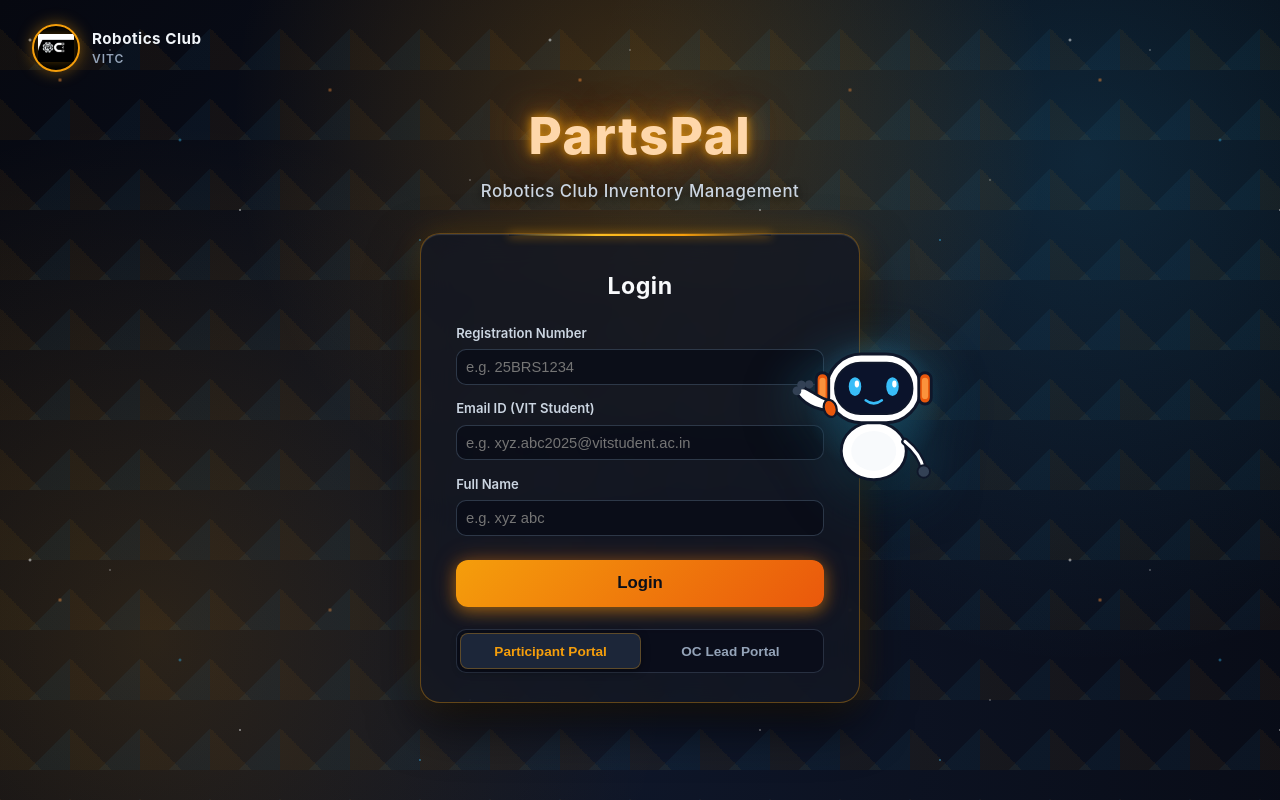
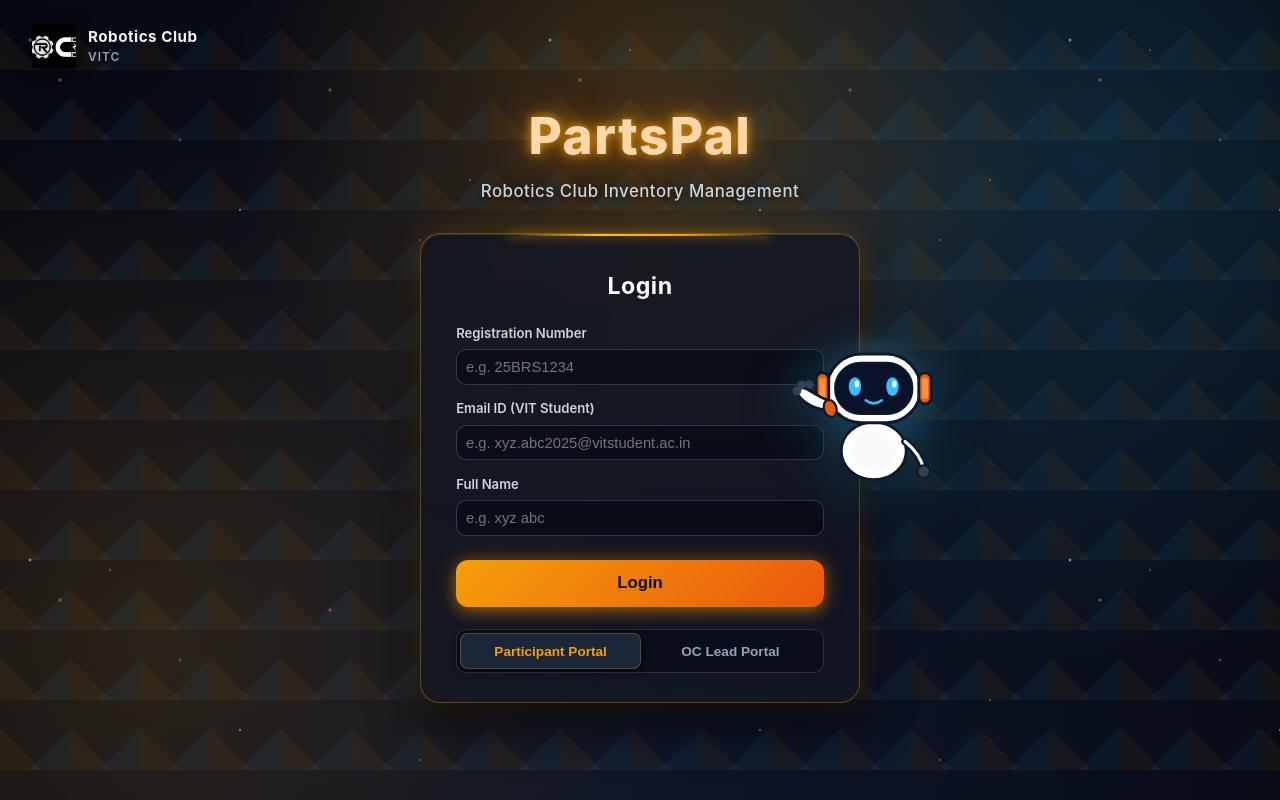
Before and after one commit to Swati-web-arch/PartsPal, a React (Vite) app in the folder client/: page / in a window 1280 px wide. Built offline with nearby package versions, Linux system fonts and the light colour scheme; no server answers.

Commit message:
feat: use clean high-res robotics club logo without orange circular border

```diff
--- a/client/src/index.css
+++ b/client/src/index.css
@@ -119,25 +119,18 @@ body {
 }
 
 .auth-club-logo .club-logo-wrapper {
-  width: 48px;
-  height: 48px;
-  border-radius: 50%;
-  border: 2px solid #f59e0b;
   display: flex;
   align-items: center;
   justify-content: center;
-  background: #000000;
-  box-shadow: 0 0 16px rgba(245, 158, 11, 0.45);
-  overflow: hidden;
-  padding: 4px;
 }
 
 .auth-club-logo .club-logo-img {
-  width: 100%;
-  height: 100%;
+  height: 44px;
+  width: auto;
   object-fit: contain;
-  filter: drop-shadow(0 0 4px rgba(245, 158, 11, 0.3));
+  filter: drop-shadow(0 2px 8px rgba(0, 0, 0, 0.5));
 }
+
 
 
 .auth-club-logo .logo-text {
```
Also changed, not shown: client/src/assets/club-logo.png.
